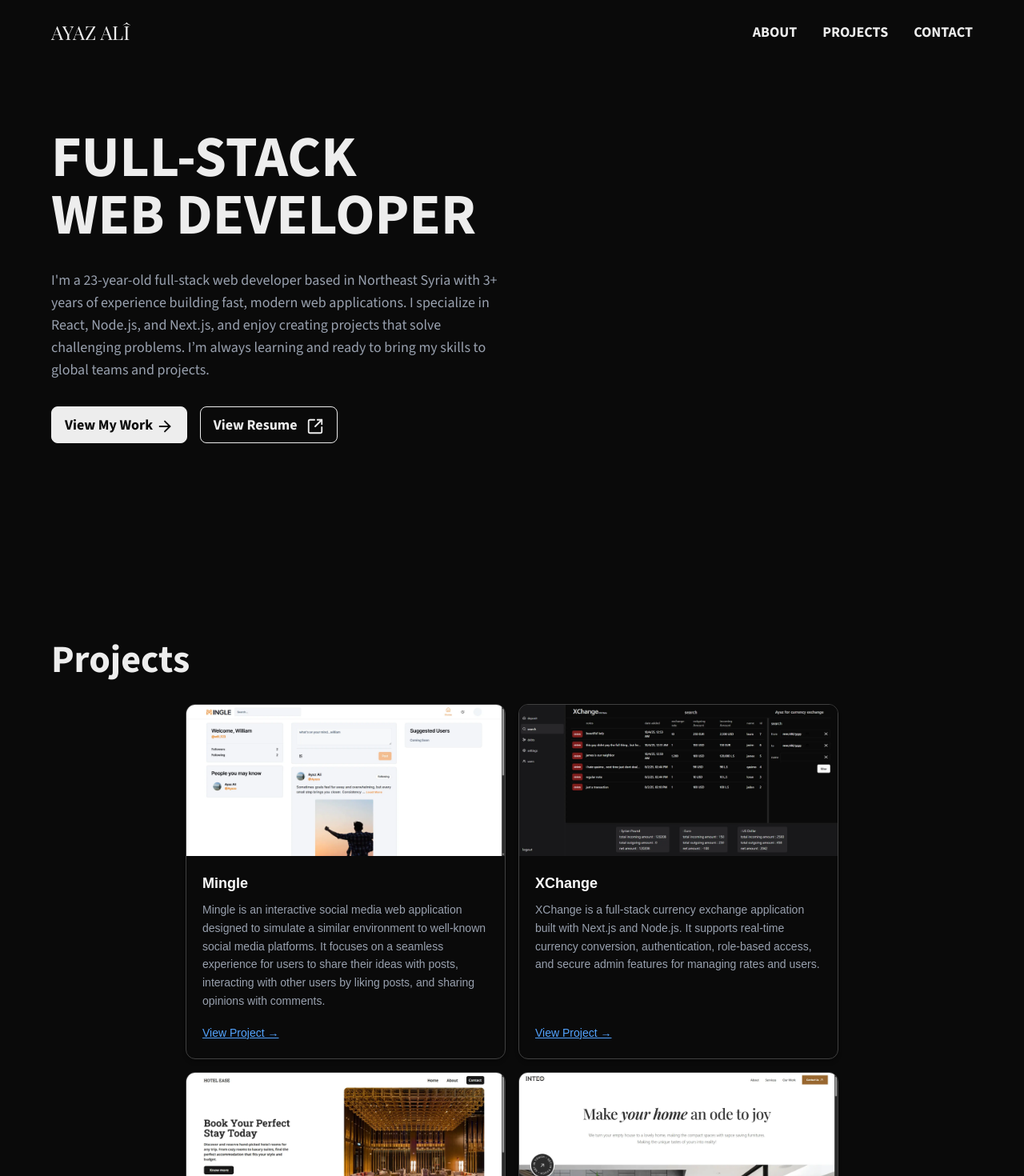
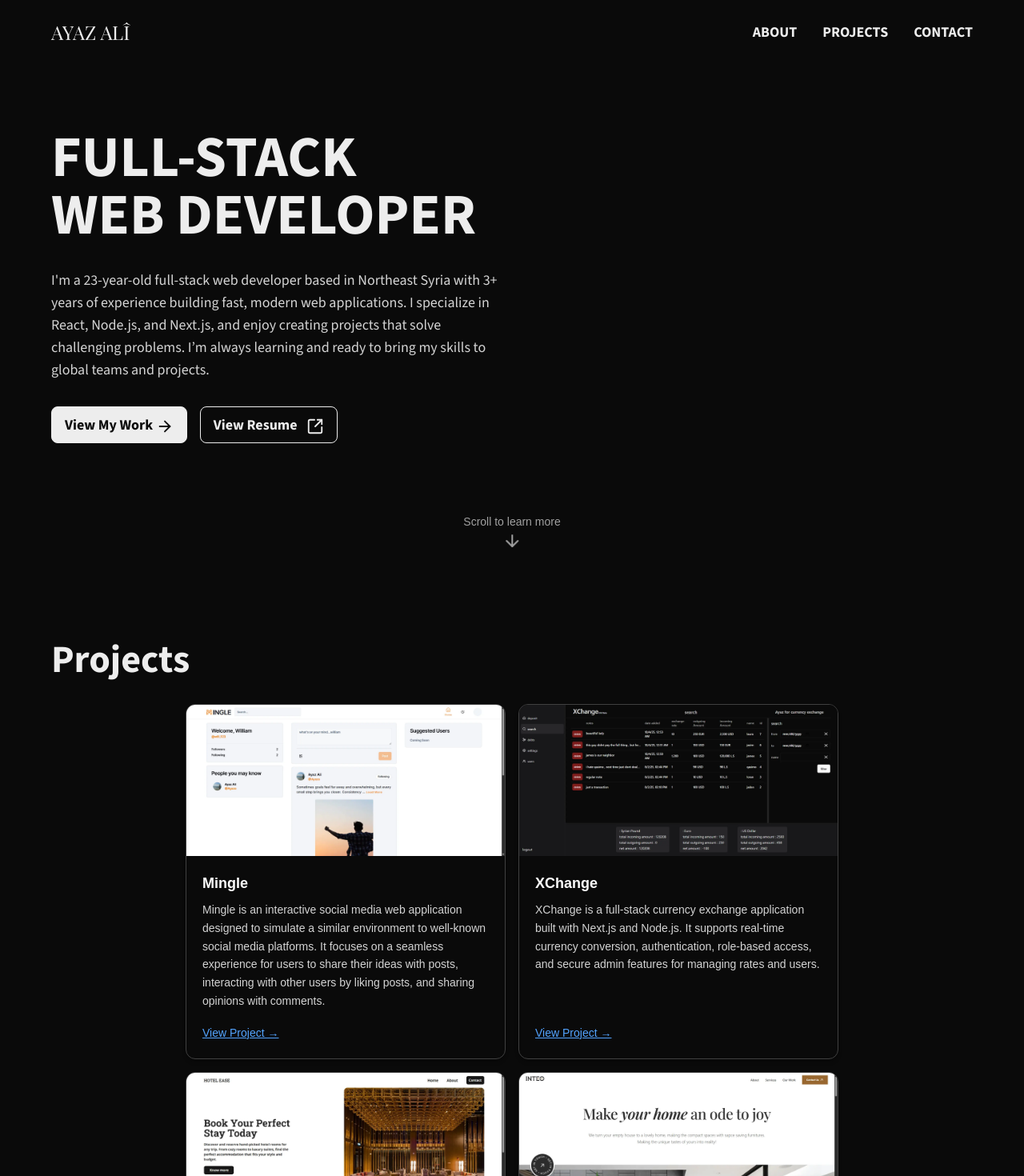
Before and after one commit to ayaz-e-ali/porfolio-2025, a Next.js app: page / in a window 1280 px wide. Shown: the top 1470 px of the page at 80% size. Built offline with nearby package versions, Linux system fonts and the light colour scheme; a web font is replaced by a local one.

Commit message:
added scroll text

```diff
--- a/app/page.jsx
+++ b/app/page.jsx
@@ -1,6 +1,6 @@
 import { Button } from "@/components/button";
 import Card from "@/components/card";
-import { ArrowRight, ArrowUpRightFromSquare } from "lucide-react";
+import { ArrowDown, ArrowRight, ArrowUpRightFromSquare } from "lucide-react";
 import Link from "next/link";
 import data from '@/data.json'
 import ContactForm from "@/components/contactform";
@@ -9,12 +9,12 @@ export default function Home() {
   return (
     <>
       {/* about */}
-      <div id="about" className="scroll-mt-20 grid grid-cols-1 lg:grid-cols-2 h-[80vh] max-h-[40rem]">
+      <div id="about" className="relative scroll-mt-20 grid grid-cols-1 lg:grid-cols-2 h-[80vh] max-h-[40rem]">
         <div className="space-y-8">
           <h3 className="text-4xl text-center lg:text-left lg:text-7xl font-bold font-sans mt-10 lg:mt-20">
             FULL-STACK <br /> WEB DEVELOPER
           </h3>
-          <p className="text-lg text-gray-400 font-sans text-center lg:text-left">
+          <p className="text-lg text-neutral-300 font-sans text-center lg:text-left">
             I'm a {new Date().getFullYear() - 2002}-year-old full-stack web developer based in Northeast Syria with 3+ years of experience building fast, modern web applications. I specialize in React, Node.js, and Next.js, and enjoy creating projects that solve challenging problems. I’m always learning and ready to bring my skills to global teams and projects.
           </p>
           <div className="space-x-4 flex justify-center lg:justify-start">
@@ -26,6 +26,12 @@ export default function Home() {
             </Link>
           </div>
         </div>
+        <div className="absolute text-neutral-400 bottom-0 left-1/2 -translate-1/2 flex flex-col gap-2 items-center">
+          <p className="text-sm text-center">
+            Scroll to learn more
+          </p>
+          <ArrowDown className="animate-bounce [animation-duration:1.5s]" />
+        </div>
       </div>
 
       <div id="projects" className="scroll-mt-10 mt-8 space-y-8">
@@ -35,7 +41,7 @@ export default function Home() {
         <div className="flex flex-wrap justify-center w-11/12 mx-auto gap-4">
           {
             data.projects.map(project =>
-              <Card key={project.id} title={project.title} description={project.description} image={project.image} id={project.id}/>)
+              <Card key={project.id} title={project.title} description={project.description} image={project.image} id={project.id} />)
           }
         </div>
       </div>
--- a/components/card.jsx
+++ b/components/card.jsx
@@ -12,7 +12,7 @@ export default function Card({ title, description, image, id }) {
             <div className="p-5 flex flex-col justify-between h-full">
                 <div>
                     <h3 className="text-lg font-semibold text-white mb-2">{title}</h3>
-                    <p className="text-gray-400 text-sm leading-relaxed">
+                    <p className="text-neutral-300 text-sm leading-relaxed">
                         {description}
                     </p>
                 </div>
```
